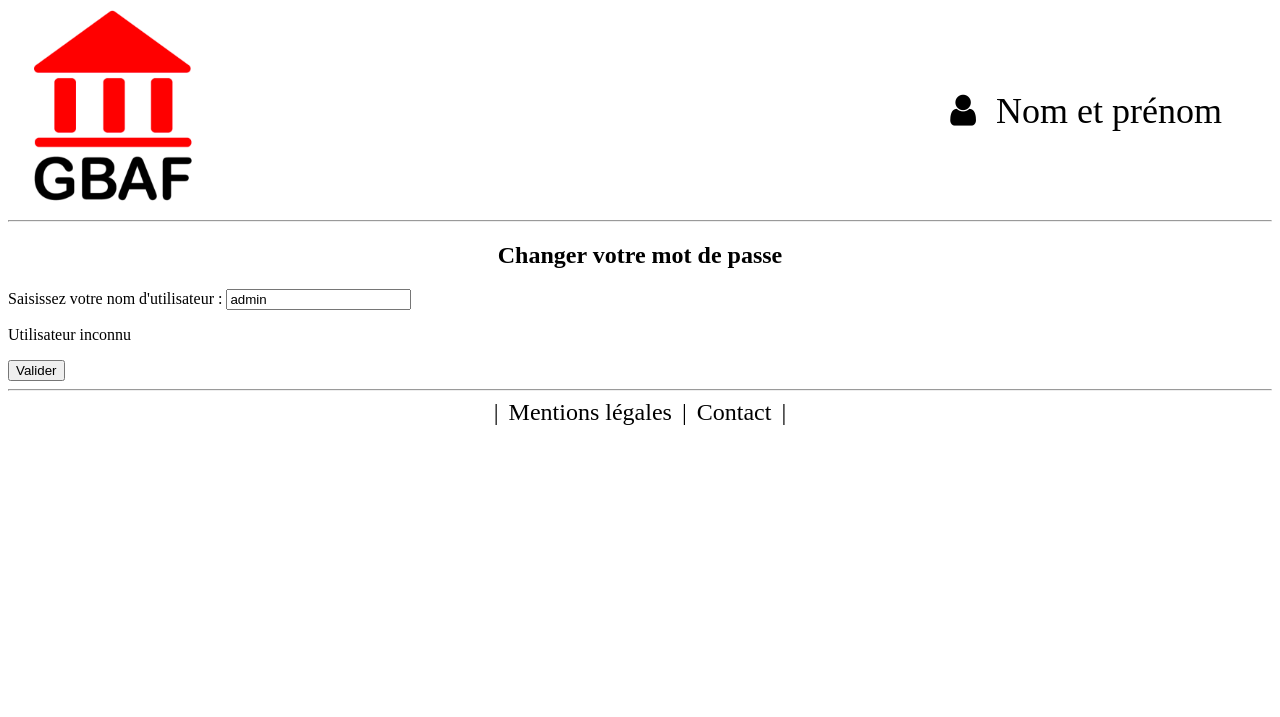
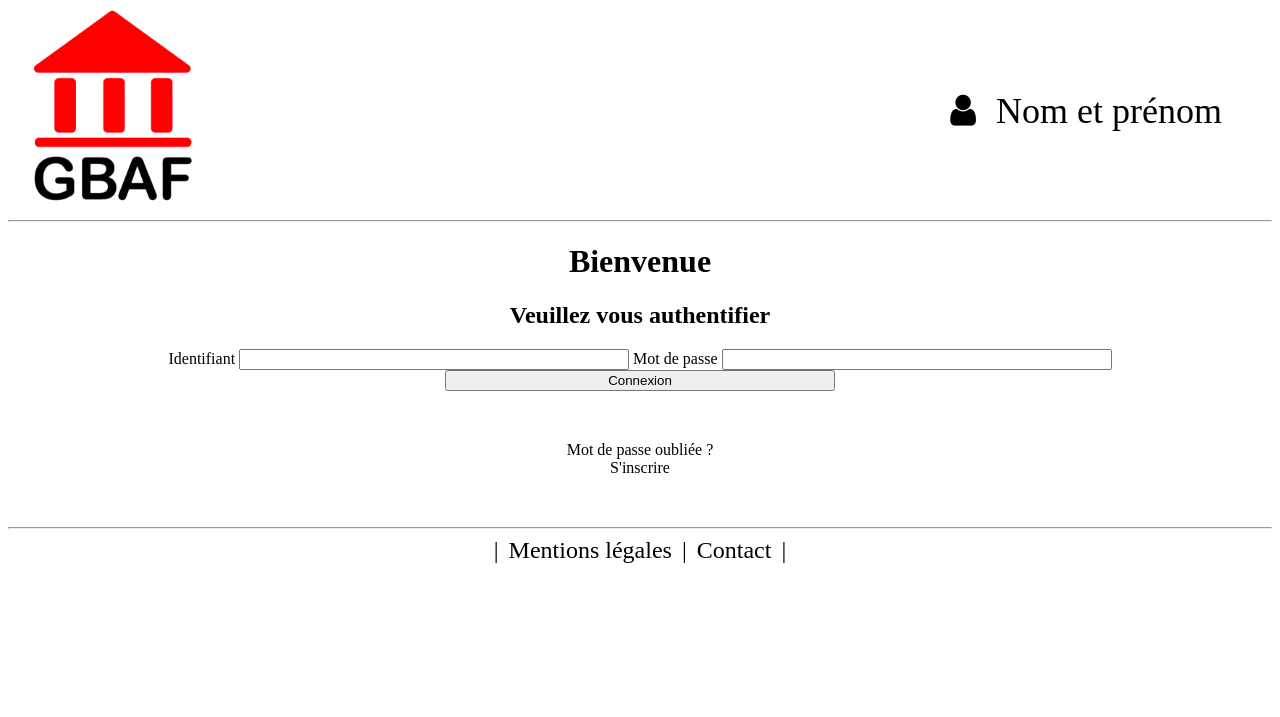
Before and after one commit to ccorneau/gbaf, a PHP site: page /login.php in a window 1280 px wide. Shown: the top 717 px of the page. Run offline with PHP 8.4, Linux system fonts and the light colour scheme.

Commit message:
HTML/CSS Page login.php/setting.php/register.php

```diff
--- a/css/style.css
+++ b/css/style.css
@@ -70,3 +70,23 @@ html {
 body {
     min-height: 100%;
 }
+
+.home_login {
+    text-align: center;
+}
+
+.home_link {
+    margin: 50px;
+}
+
+input,
+textarea,
+select {
+    width: 390px;
+    margin: 0;
+    -webkit-box-sizing: border-box;
+    /* Pour les anciennes versions des navigateurs WebKit */
+    -moz-box-sizing: border-box;
+    /* Pour tous les navigateurs Gecko */
+    box-sizing: border-box;
+}
--- a/login.php
+++ b/login.php
@@ -1,22 +1,23 @@
 <?php
 include('header.php');
 ?>
+
+<body>
+    <h1>Bienvenue</h1>
+    <div class="home_login">
+        <h2>Veuillez vous authentifier</h2>
+        <form action="login.php" method="GET">
+            Identifiant <input type="text" name="identifiant">
+            Mot de passe <input type="password" name="password">
+            <input type="submit" value="Connexion"> <br>
+        </form>
+        <div class="home_link">
+            <a href="./forget.php">Mot de passe oubliée ?</a><br>
+            <a href="./register.php">S'inscrire</a>
+        </div>
+    </div>
 </body>
-        <main>
-    <section class="form">
-        <h1>Changer votre mot de passe</h1>
-                    <form method="post">
-                <input type="hidden" name="change_pass_form" value="username">
-                <label for="username">Saisissez votre nom d'utilisateur : </label><input type="text" name="username" id="username" value="admin" required="">
-                <p class="error">Utilisateur inconnu</p>
-                <input type="submit" value="Valider">
-            </form>
-            </section>
-</main>
-
 
 <?php
 include('footer.php');
 ?>
-
-</body>
```
Also changed, not shown: forget.php (added, +20 -0 lines), register.php (added, +20 -0 lines), setting.php (+19 -0 lines).
